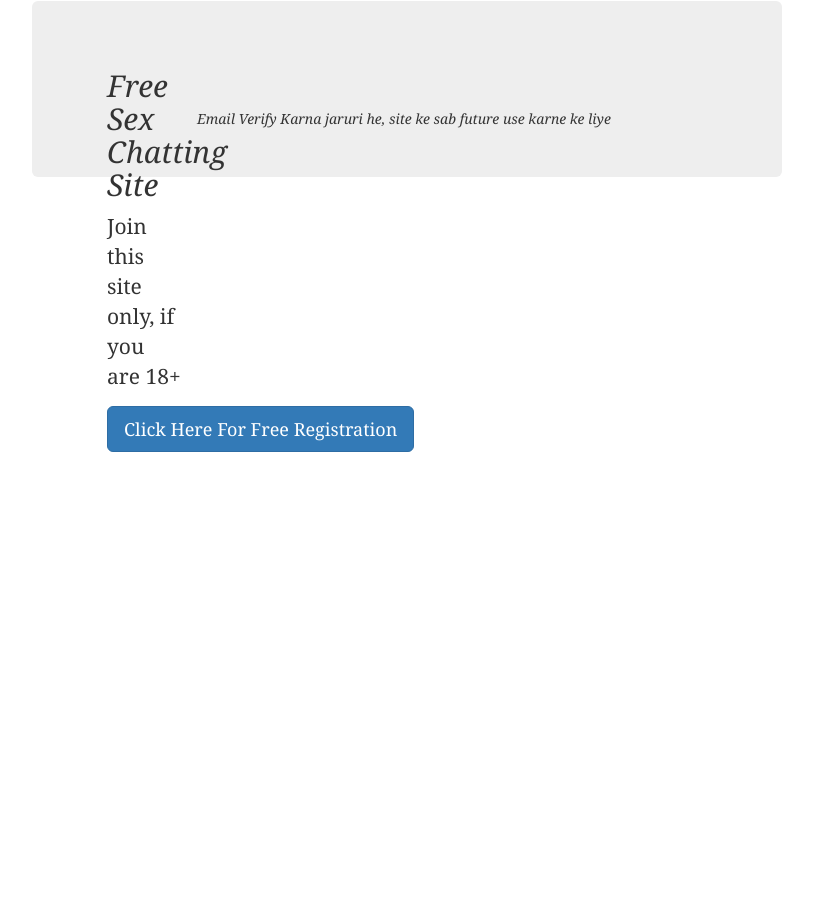
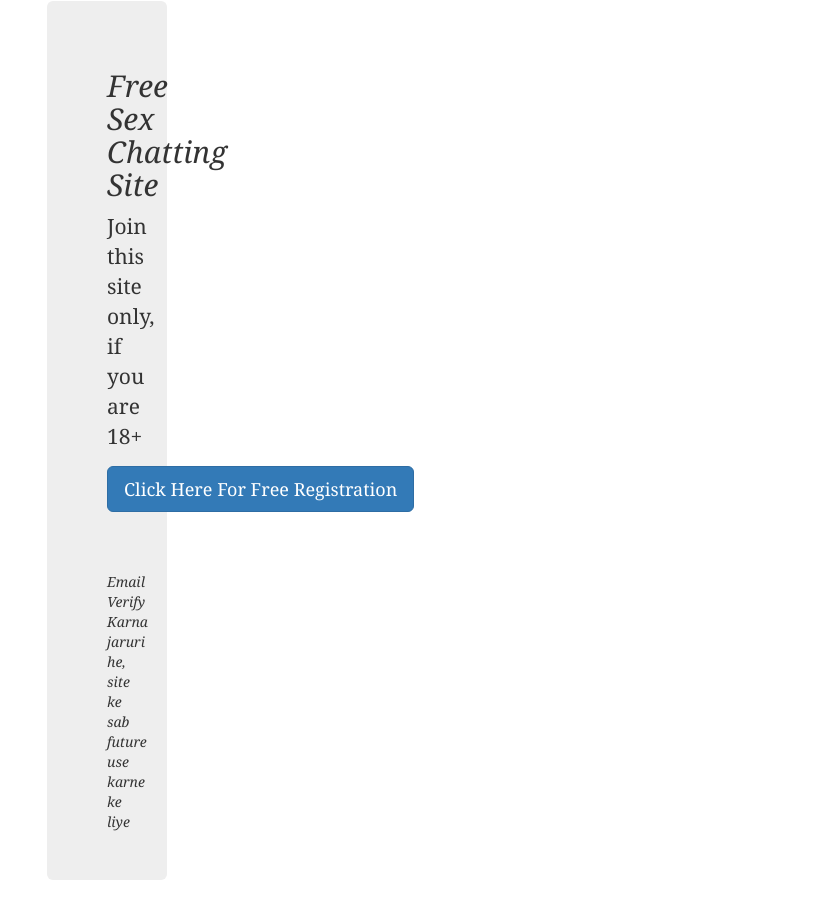
Before and after one commit to enyusu/enyusu.github.com, a Jekyll site: the page built from _posts/2015-02-02-msg.md, in a window 1280 px wide. Shown: the whole page, without its empty margins (233-1046 px from the left). Built offline with Jekyll 4.4.1, drawn with Linux system fonts in a browser that asks for light colours; nearby versions of some CDN libraries.

Commit message:
Update 2015-02-02-msg.md

```diff
--- a/_posts/2015-02-02-msg.md
+++ b/_posts/2015-02-02-msg.md
@@ -7,19 +7,21 @@ redirect_from:
 permalink: dating-india-lp/
 ---
 
-<div class="jumbotron">
+
 
 
 <section class="main col col-lg-2 visible-xs">
+<div class="jumbotron">
 <h2>Female Dating Site (22+ only)</h2>
 <p> Ye site sirf female ke liye he jinki umr 22 hun.<br/></p>
-<a class="btn btn-primary btn-lg" href="http://nbeatrk.com/mt/y224x2c484s233t224q2u234/&subid1=pb" role="button" rel="nofollow"> Click Here For Free Registration </a><br/></section>
+<a class="btn btn-primary btn-lg" href="http://nbeatrk.com/mt/y224x2c484s233t224q2u234/&subid1=pb" role="button" rel="nofollow"> Click Here For Free Registration </a><br/>
+<br/><br/><br/><i>Email Verify Karna jaruri he, site ke sab future use karne ke liye</i>
+</div></section>
 
 <section class="main col col-lg-2 visible-lg visible-md">
+<div class="jumbotron">
 <h2>Free Sex Chatting Site</h2>
 <p>Join this site only, if you are 18+<br/></p>
-<a class="btn btn-primary btn-lg" href="http://cldadlt.com/?a=29307&c=73006&s1=" role="button" rel="nofollow"> Click Here For Free Registration</a><br/></section>
-
+<a class="btn btn-primary btn-lg" href="http://cldadlt.com/?a=29307&c=73006&s1=" role="button" rel="nofollow"> Click Here For Free Registration</a><br/>
 <br/><br/><br/><i>Email Verify Karna jaruri he, site ke sab future use karne ke liye</i>
-
-</div>
+</div></section>
```
